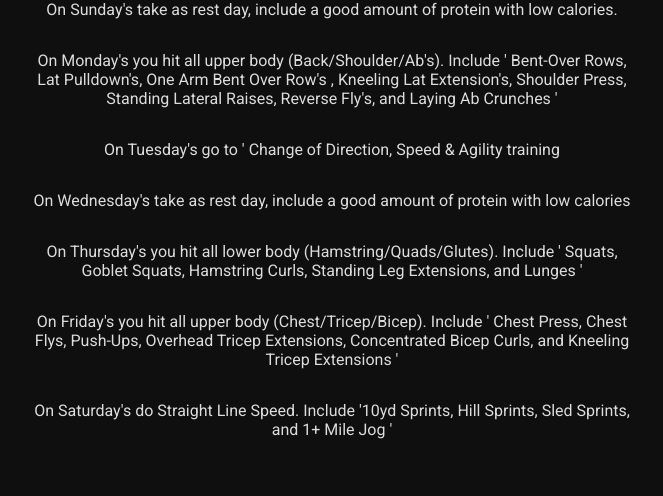
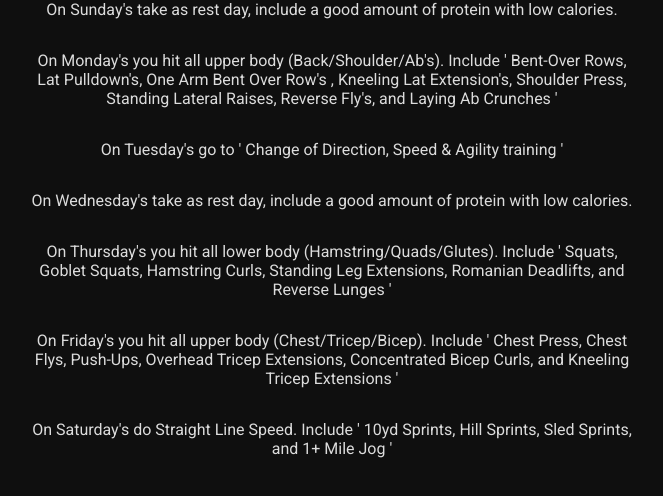
Before and after one commit to mygymschedule/mygymschedule.github.io, a plain HTML site: page full-week-schedule.html in a window 1280 px wide. Shown: the part 134-630 px from the top of the page, without its empty margins (308-971 px from the left). Drawn offline with Linux system fonts and the light colour scheme.

Commit message:
grammer fix, and some new workouts

```diff
--- a/full-week-schedule.html
+++ b/full-week-schedule.html
@@ -84,16 +84,17 @@
                 </li>
                 <li>
                     On Tuesday's go to ' Change of Direction, Speed & Agility
-                    training
+                    training '
                 </li>
                 <li>
                     On Wednesday's take as rest day, include a good amount of
-                    protein with low calories
+                    protein with low calories.
                 </li>
                 <li>
                     On Thursday's you hit all lower body
                     (Hamstring/Quads/Glutes). Include ' Squats, Goblet Squats,
-                    Hamstring Curls, Standing Leg Extensions, and Lunges '
+                    Hamstring Curls, Standing Leg Extensions, Romanian
+                    Deadlifts, and Reverse Lunges '
                 </li>
                 <li>
                     On Friday's you hit all upper body (Chest/Tricep/Bicep).
@@ -102,8 +103,8 @@
                     Extensions '
                 </li>
                 <li>
-                    On Saturday's do Straight Line Speed. Include '10yd Sprints,
-                    Hill Sprints, Sled Sprints, and 1+ Mile Jog '
+                    On Saturday's do Straight Line Speed. Include ' 10yd
+                    Sprints, Hill Sprints, Sled Sprints, and 1+ Mile Jog '
                 </li>
             </ul>
         </div>
```
